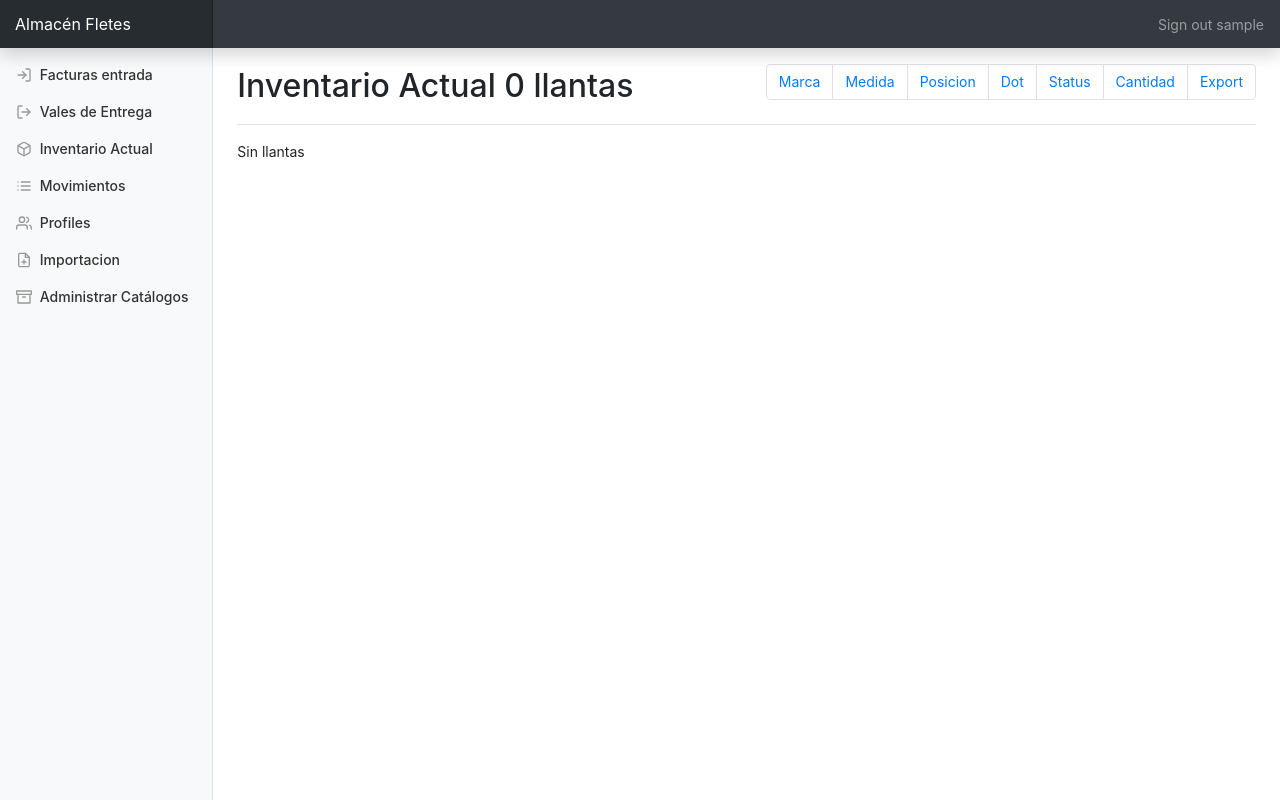
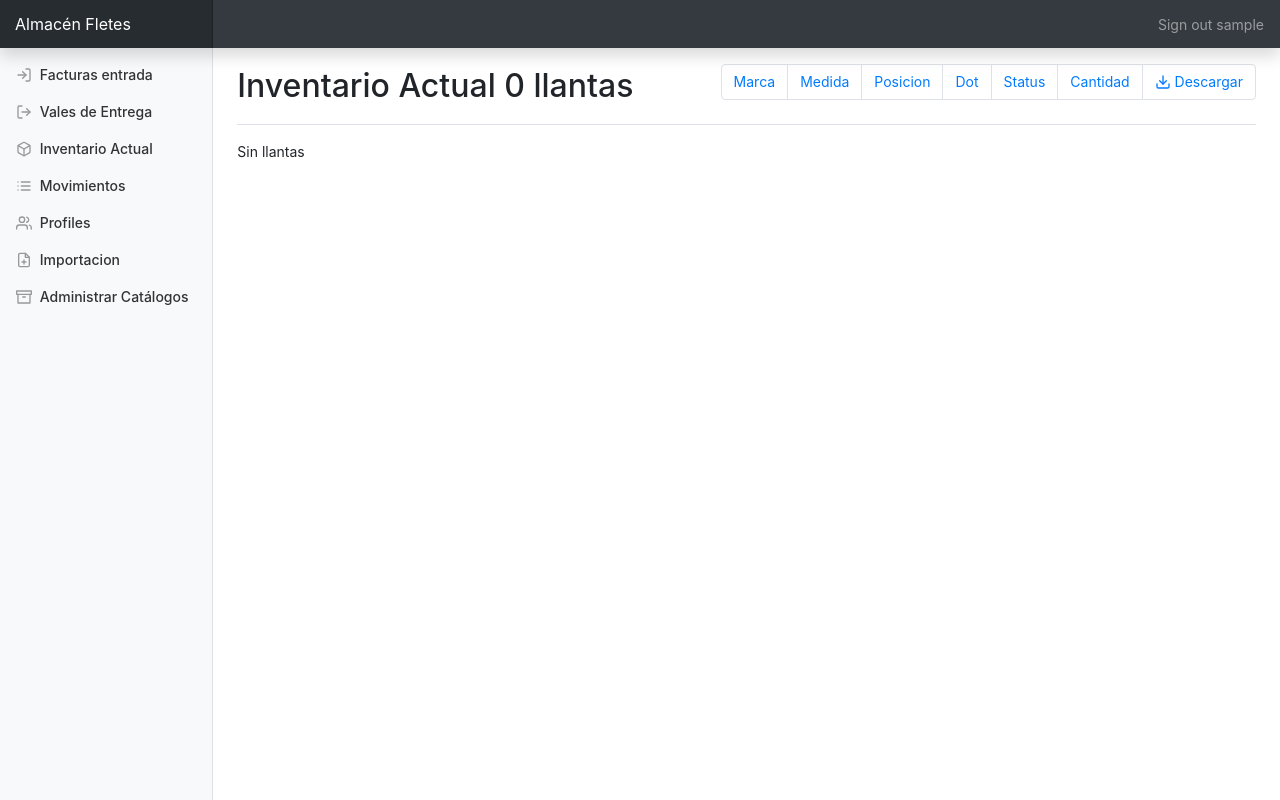
Before and after one commit to ramirovazq/mialmacen, a Django app: page /llantas/actual/ in a window 1280 px wide. Run offline with Django 3.2, Linux system fonts and the light colour scheme; the visitor is signed in with stand-in values (Sample User, id 1); data that the repository does not hold is empty; some libraries are stand-ins or nearby versions.

Commit message:
icon in download

```diff
--- a/almacen/llantas/templates/actual.html
+++ b/almacen/llantas/templates/actual.html
@@ -12,7 +12,7 @@
     <li class="page-item"><a class="page-link" href="?orden=dot">Dot</a></li>
     <li class="page-item"><a class="page-link" href="?orden=status">Status</a></li>
     <li class="page-item"><a class="page-link" href="?orden=cantidad">Cantidad</a></li>
-    <li class="page-item"><a class="page-link" href="{{ url_export }}">Export</a></li>
+    <li class="page-item"><a class="page-link" href="{{ url_export }}"> <span data-feather="download"></span> Descargar</a></li>
   </ul>
 
 {% endblock %}
```
